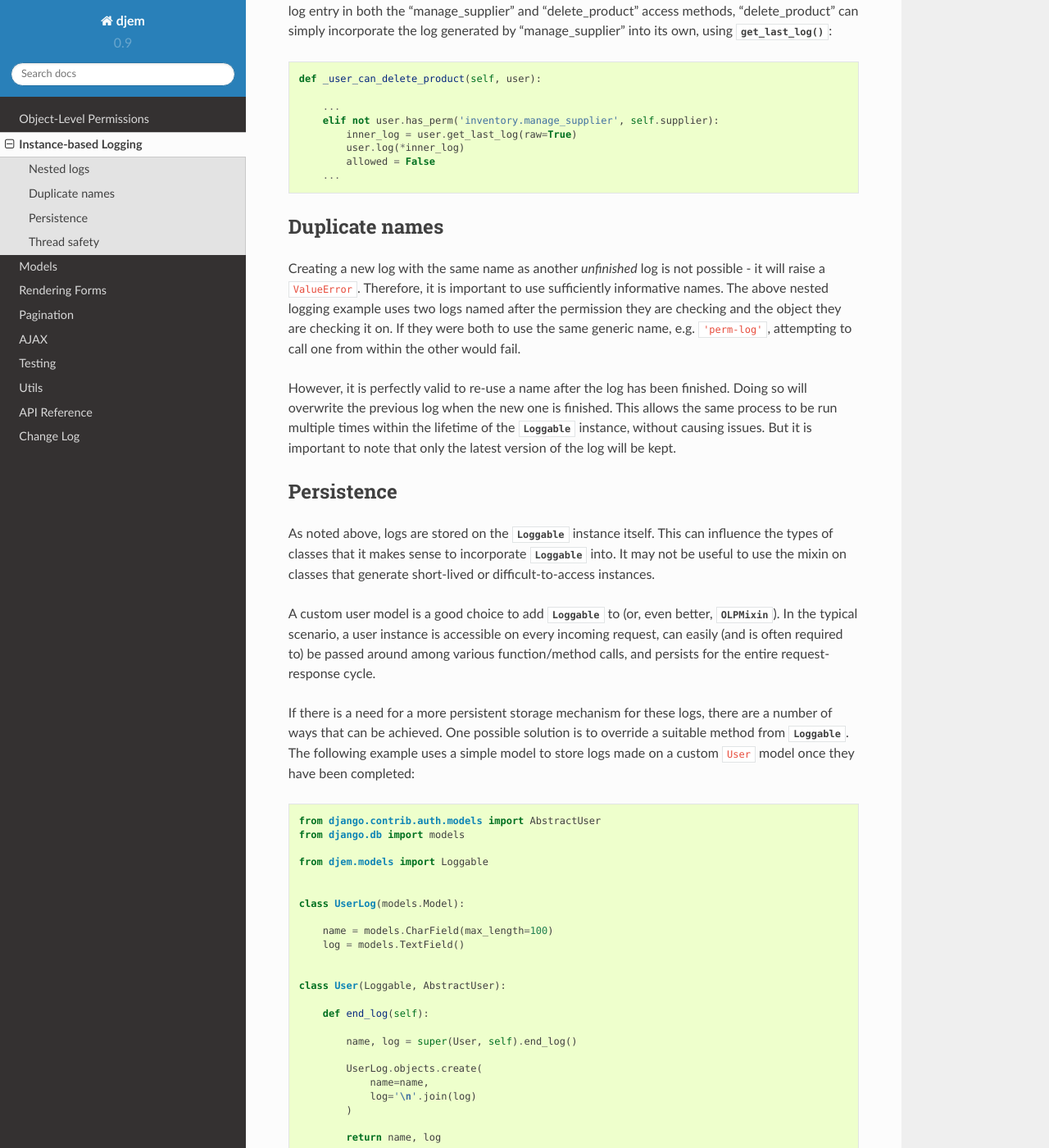
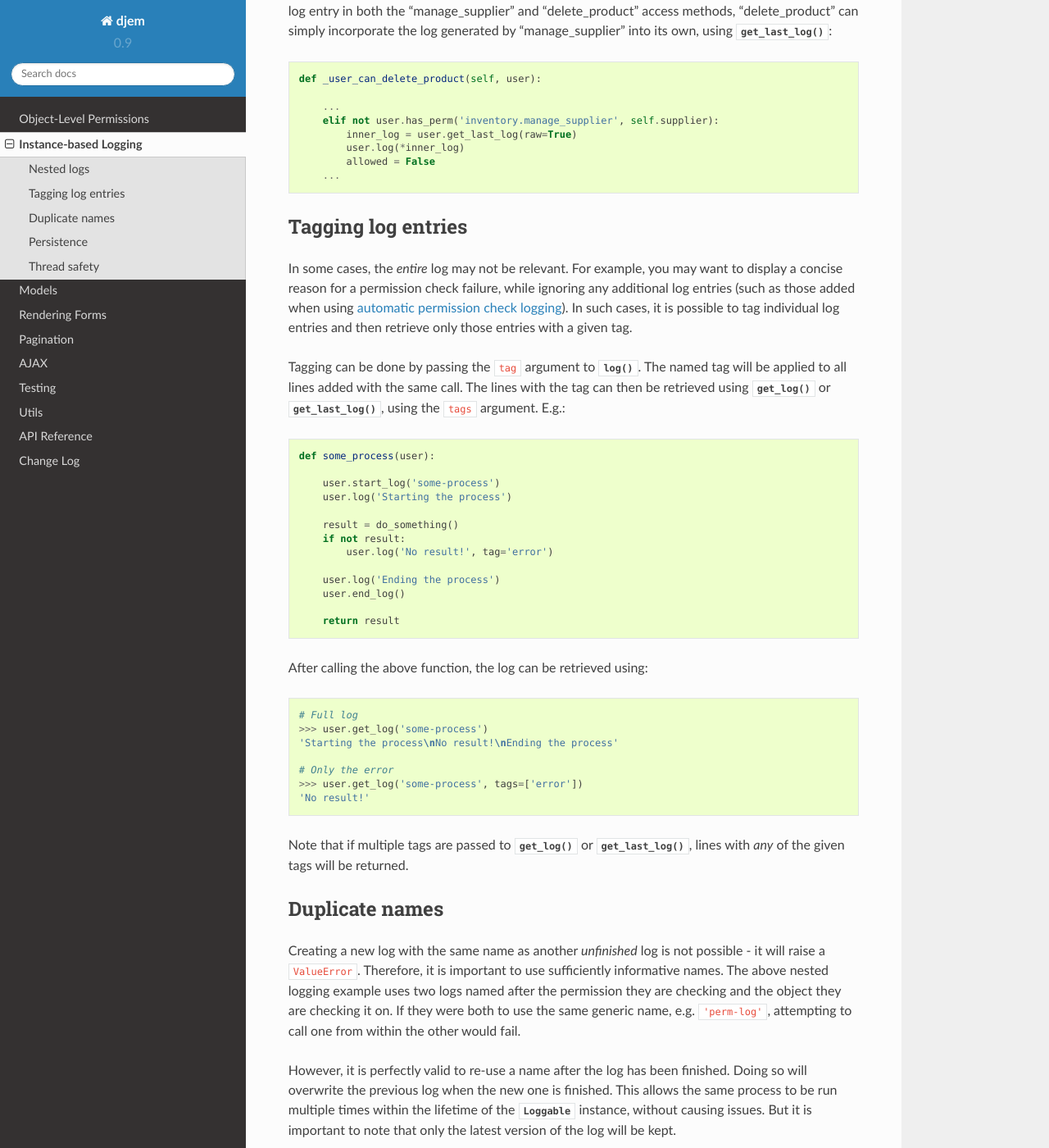
Before and after one commit to oogles/djem, a Sphinx documentation site: the page built from docs/topics/logging.rst, in a window 1280 px wide and 1400 px high, scrolled down 2973 px. Shown: the whole window at 82% size. Built offline with Sphinx 7.4.7 and the Read the Docs theme 2.0.0, drawn with Linux system fonts in a browser that asks for light colours.

Commit message:
Updated documentation and changelog to cover log tagging.

```diff
--- a/CHANGELOG.rst
+++ b/CHANGELOG.rst
@@ -8,6 +8,7 @@ Change Log
 * Improved customisability of pagination template
 * Updated ``UNDEFINED`` to ensure it cannot be deep copied (it will always be the same instance)
 * Updated the ``Archivable.archive()`` method to raise ``ProtectedError`` and ``RestrictedError`` as ``delete()`` would, when inbound foreign keys using ``on_delete=models.PROTECT`` or ``on_delete=models.RESTRICT`` are detected against unarchived records
+* Updated ``Loggable`` to support tagging individual log entries and subsequently filtering retrieved log entries
 
 0.8.0 (2022-12-12)
 ==================
--- a/docs/conf.py
+++ b/docs/conf.py
@@ -33,7 +33,7 @@ django.setup()
 # Add any Sphinx extension module names here, as strings. They can be
 # extensions coming with Sphinx (named 'sphinx.ext.*') or your custom
 # ones.
-extensions = ['sphinx.ext.autodoc', 'sphinx.ext.viewcode', 'djangodocs']
+extensions = ['sphinx.ext.autodoc', 'sphinx.ext.viewcode', 'djangodocs', 'sphinx_rtd_theme']
 
 # Add any paths that contain templates here, relative to this directory.
 templates_path = ['_templates']
@@ -103,16 +103,7 @@ pygments_style = 'sphinx'
 
 # The theme to use for HTML and HTML Help pages.  See the documentation for
 # a list of builtin themes.
-
-# on_rtd is whether we are on readthedocs.org, this line of code grabbed from docs.readthedocs.org
-on_rtd = os.environ.get('READTHEDOCS', None) == 'True'
-
-# Only import and set the theme if we're building docs locally. Otherwise,
-# readthedocs uses their theme by default, so no need to specify it.
-if not on_rtd:
-    import sphinx_rtd_theme
-    html_theme = 'sphinx_rtd_theme'
-    html_theme_path = [sphinx_rtd_theme.get_html_theme_path()]
+html_theme = 'sphinx_rtd_theme'
 
 # Theme options are theme-specific and customize the look and feel of a theme
 # further.  For a list of options available for each theme, see the
--- a/docs/topics/logging.rst
+++ b/docs/topics/logging.rst
@@ -141,6 +141,46 @@ Of course, sometimes it *is* useful to explicitly handle nested logs. Instead of
         ...
 
 
+.. _instance-based-logging-tags:
+
+Tagging log entries
+===================
+
+In some cases, the *entire* log may not be relevant. For example, you may want to display a concise reason for a permission check failure, while ignoring any additional log entries (such as those added when using :ref:`automatic permission check logging <permissions-advanced-logging>`). In such cases, it is possible to tag individual log entries and then retrieve only those entries with a given tag.
+
+Tagging can be done by passing the ``tag`` argument to :meth:`~Loggable.log`. The named tag will be applied to all lines added with the same call. The lines with the tag can then be retrieved using :meth:`~Loggable.get_log` or :meth:`~Loggable.get_last_log`, using the ``tags`` argument. E.g.:
+
+.. code-block:: python
+
+    def some_process(user):
+
+        user.start_log('some-process')
+        user.log('Starting the process')
+
+        result = do_something()
+        if not result:
+            user.log('No result!', tag='error')
+
+        user.log('Ending the process')
+        user.end_log()
+
+        return result
+
+After calling the above function, the log can be retrieved using:
+
+.. code-block:: python
+
+    # Full log
+    >>> user.get_log('some-process')
+    'Starting the process\nNo result!\nEnding the process'
+
+    # Only the error
+    >>> user.get_log('some-process', tags=['error'])
+    'No result!'
+
+Note that if multiple tags are passed to :meth:`~Loggable.get_log` or :meth:`~Loggable.get_last_log`, lines with *any* of the given tags will be returned.
+
+
 .. _instance-based-logging-names:
 
 Duplicate names
```
Also changed, not shown: docs/topics/permissions/advanced.rst (+17 -0 lines).
